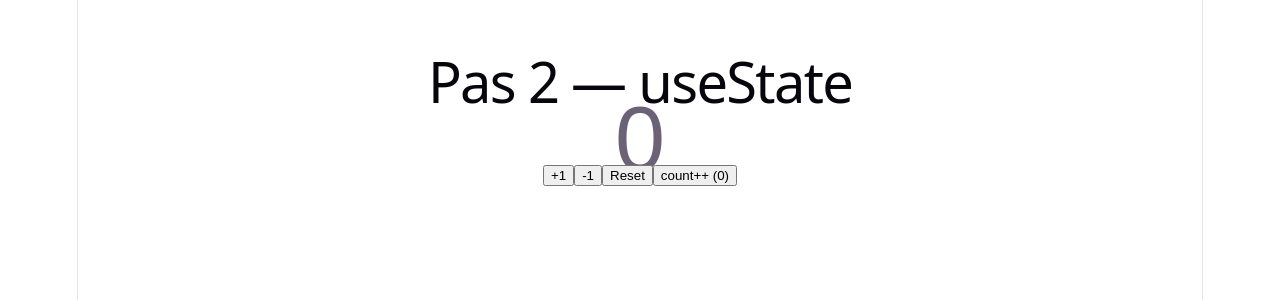
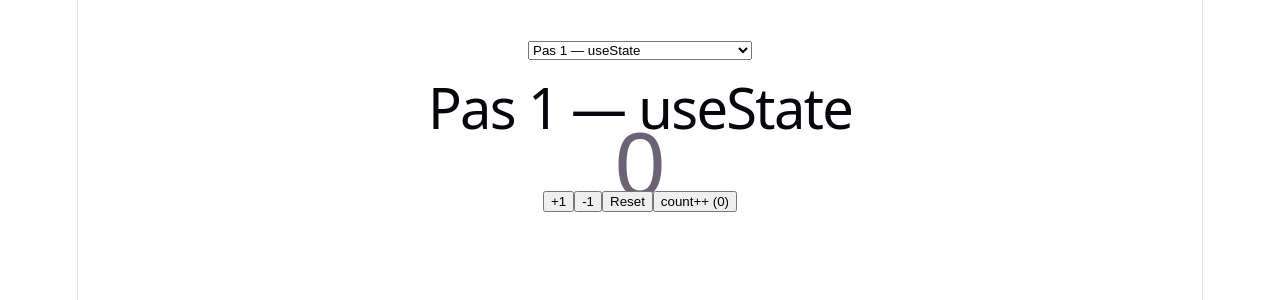
Before and after one commit to vculea/react-basics-tutorial, a React (Vite) app: page / in a window 1280 px wide. Shown: the top 300 px of the page. Built offline with nearby package versions, Linux system fonts and the light colour scheme.

Commit message:
add counter class example

```diff
--- a/src/App.tsx
+++ b/src/App.tsx
@@ -1,23 +1,36 @@
 import { useState } from "react";
 import type { ReactNode } from "react";
 import { Counter } from "./demos/Counter";
+import { CounterClass } from "./demos/CounterClass";
 
 // Registrul de demo-uri: adaugarea unui pas nou = un fisier nou in demos/ + o
 // intrare noua aici. Nimic altceva nu se schimba in acest fisier.
 type Demo = { id: string; step: number; title: string; element: ReactNode };
 
 const demos: Demo[] = [
-  { id: "counter", step: 2, title: "useState", element: <Counter /> },
+  { id: "counter", step: 1, title: "useState", element: <Counter /> },
+  {
+    id: "counter-class",
+    step: 2,
+    title: "class Component (vechi)",
+    element: <CounterClass />,
+  },
 ];
 
 function App() {
-  // activeId va fi folosit de meniu cand adaugam mai multe demo-uri (pas 19).
-  const [activeId] = useState("counter");
-  // ?? demos[0] garanteaza ca 'active' nu e niciodata undefined — evitam ! (bang).
+  const [activeId, setActiveId] = useState(demos[0].id);
   const active = demos.find((d) => d.id === activeId) ?? demos[0];
 
   return (
     <div style={{ padding: "2rem", fontFamily: "sans-serif" }}>
+      {/* Selector temporar — va fi inlocuit cu meniu la pasul 19 (React Router). */}
+      <select value={activeId} onChange={(e) => setActiveId(e.target.value)}>
+        {demos.map((d) => (
+          <option key={d.id} value={d.id}>
+            Pas {d.step} — {d.title}
+          </option>
+        ))}
+      </select>
       <h1>
         Pas {active.step} — {active.title}
       </h1>
--- /dev/null
+++ b/src/demos/CounterClass.tsx
@@ -0,0 +1,58 @@
+// Pas 2b — Component bazat pe clasă (stilul vechi, dinainte de React 16.8).
+//
+// De ce exists acest fișier:
+//   Hooks (useState, useEffect) au apărut în React 16.8 (2019). Înainte de
+//   aceea, starea putea fi gestionată DOAR prin clase. Vei întâlni cod vechi
+//   scris astfel; acest fișier îți arată cum să-l citești.
+//
+// Ce e DIFERIT față de varianta cu hooks (Counter.tsx):
+//   - componenta este o CLASĂ care extinde Component, nu o funcție simplă
+//   - starea trăiește în `this.state`, nu în variabile locale create de useState
+//   - pentru a schimba starea folosești `this.setState(...)`, nu un setter
+//   - React reapelează EXPLICIT metoda `render()` — în OOP e evident: schimbi
+//     starea obiectului, apoi React îți spune "acum redesenează-te"
+//   - în varianta cu funcții + hooks mecanismul e același, dar mai implicit
+//
+// Ce să folosești în COD NOU: FUNCȚII + HOOKS (useState, useEffect etc.)
+//   - mai puțin cod, fără probleme cu `this`, mai ușor de testat
+//   - clasele nu mai primesc îmbunătățiri din 2019; Concurent Mode și viitoarele
+//     funcționalități React sunt proiectate NUMAI pentru componente-funcție
+
+import { Component } from "react";
+
+// Tipul stării — echivalent cu câmpurile unui obiect Java/C#.
+// Nu există props la acest demo, deci primul parametru generic este {}.
+type CounterClassState = { count: number };
+
+export class CounterClass extends Component<{}, CounterClassState> {
+  state: CounterClassState = { count: 0 };
+
+  increment = () => {
+    this.setState((s) => ({ count: s.count + 1 }));
+  };
+
+  decrement = () => {
+    this.setState((s) => ({ count: s.count - 1 }));
+  };
+
+  reset = () => {
+    this.setState({ count: 0 });
+  };
+
+  // render() este metoda pe care React o apelează ori de câte ori starea
+  // sau props-urile se schimbă — echivalentul direct al render() din Java/C#
+  // MVC. Diferența față de hooks: aici e EXPLICIT în cod că există o metodă
+  // separată de redesenare. La funcții, întreaga funcție joacă rolul lui render().
+  render() {
+    return (
+      <div>
+        <p style={{ fontSize: "5rem", margin: "0.5rem 0" }}>
+          {this.state.count}
+        </p>
+        <button onClick={() => this.increment()}>+1</button>
+        <button onClick={this.decrement}>-1</button>
+        <button onClick={this.reset}>Reset</button>
+      </div>
+    );
+  }
+}
```
